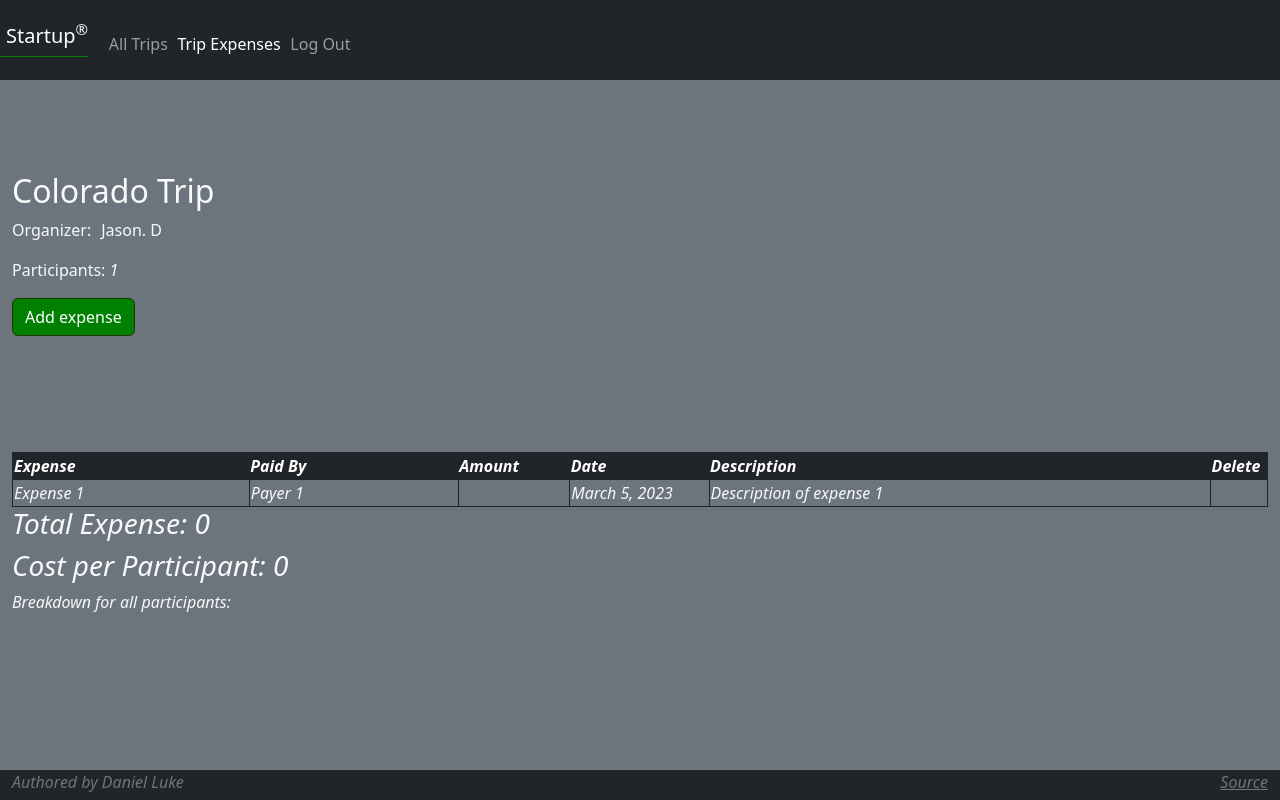
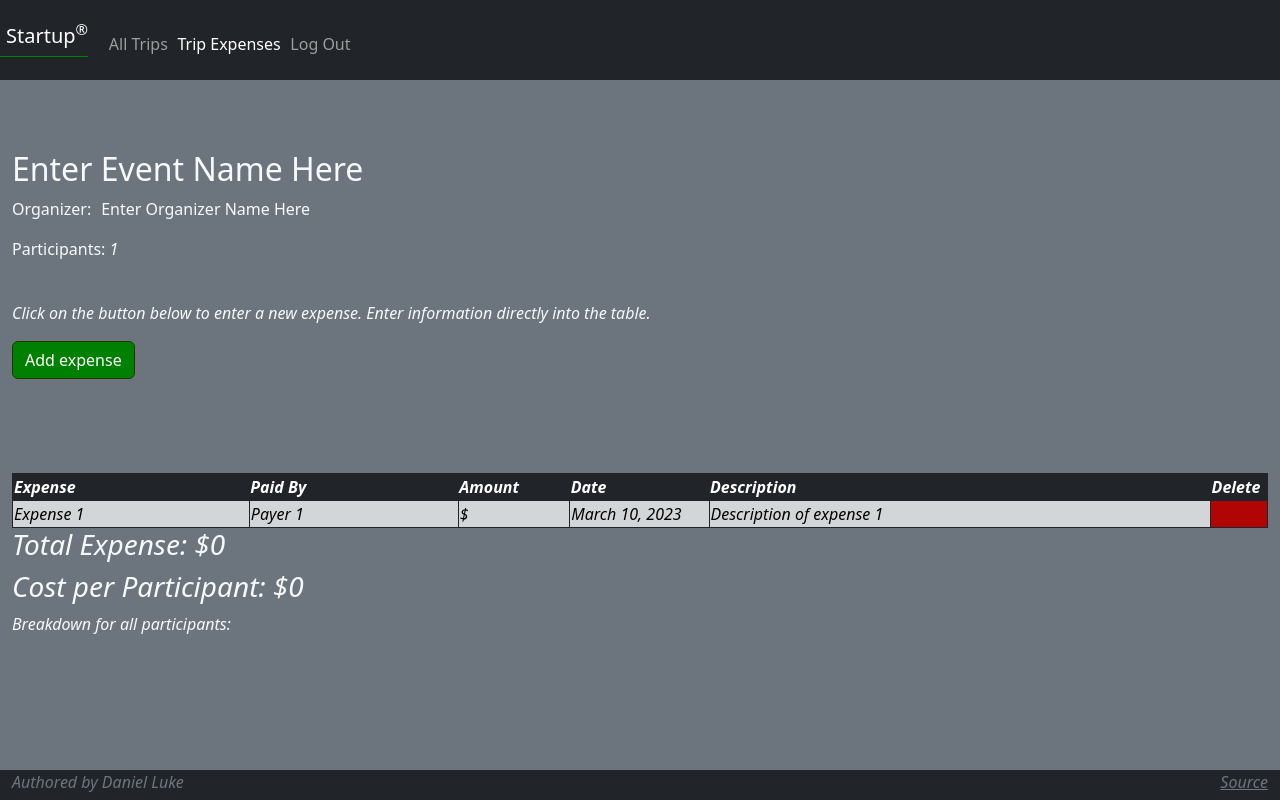
Before and after one commit to dluke2/startup, a plain HTML site: page trip.html in a window 1280 px wide. Drawn offline with nearby package versions, Linux system fonts and the light colour scheme.

Commit message:
Added CSS for better formatting, minor bug fixes

```diff
--- a/main.css
+++ b/main.css
@@ -141,3 +141,22 @@ table td{
   color: #212429;
   transition: 1.0s;
 }
+
+.dollar-value::before {
+  content: "$";
+}
+
+.expense > td {
+  background-color: rgba(255, 255, 255, 0.7);
+  color: black;
+}
+
+.delete-expense-button {
+  background-color: rgb(177, 4, 4) !important;
+  cursor: pointer;
+}
+
+.delete-expense-button:hover {
+  background-color:red !important;
+  transition: 1.0s;
+}
--- a/trip.html
+++ b/trip.html
@@ -5,7 +5,7 @@
   <meta charset="UTF-8" />
   <meta name="viewport" content="width=device-width, initial-scale=1.0" />
   <title>Expense Calculator</title>
-  <link rel="icon" href="favicon.ico" />
+  <link rel="icon" href="calculate.png" />
 
   <link rel="stylesheet" href="main.css" />
 
@@ -13,7 +13,6 @@
   <link href="https://cdn.jsdelivr.net/npm/bootstrap@5.2.2/dist/css/bootstrap.min.css" rel="stylesheet"
     integrity="sha384-Zenh87qX5JnK2Jl0vWa8Ck2rdkQ2Bzep5IDxbcnCeuOxjzrPF/et3URy9Bv1WTRi" crossorigin="anonymous" />
   <script src="trip.js"></script>
-  <link rel="stylesheet" href="trip.css">
 </head>
 
 <body class="bg-dark text-light">
@@ -36,9 +35,11 @@
 
   <main class="container-fluid bg-secondary text-left">
     <div>
-      <h2 contenteditable="true">Colorado Trip</h2>
-      <p class = "same_line">Organizer:  </p><p class = "same_line" contenteditable=true>    Jason. D</p>
+      <h2 contenteditable="true">Enter Event Name Here</h2>
+      <p class = "same_line">Organizer:  </p><p class = "same_line" contenteditable=true>    Enter Organizer Name Here</p>
       <p>Participants: <i id="participant-number">1</p>
+      <br>
+      <p>Click on the button below to enter a new expense. Enter information directly into the table.</p>
       <form action="trip.html">
         <button type="button" class="btn btn-primary" id="add-expense-button">Add expense</button>
       </form>
--- a/trip.js
+++ b/trip.js
@@ -24,7 +24,7 @@ function getNewExpenseElement() {
     <td contenteditable="true">Expense ${expenseNumber}</td>
     <td contenteditable="true" class="expense-payer" id="expense-payer-${expenseNumber}">Payer ${expenseNumber}</td>
     <td contenteditable="true" class="dollar-value expense-amount" id="expense-amount-${expenseNumber}"></td>
-    <td contenteditable="true">${monthNames[date.getMonth()]} ${date.getDay()}, ${date.getFullYear()}</td>
+    <td contenteditable="true">${monthNames[date.getMonth()]} ${date.getDate()}, ${date.getFullYear()}</td>
     <td contenteditable="true">Description of expense ${expenseNumber}</td>
     <td class="delete-expense-button" id="delete-expense-${expenseNumber}"></td>
   `;
```
Also changed, not shown: index.html (+1 -1 lines), manage.html (+1 -1 lines), menu.html (+2 -1 lines), calculate.png (added), favicon.ico (deleted).
